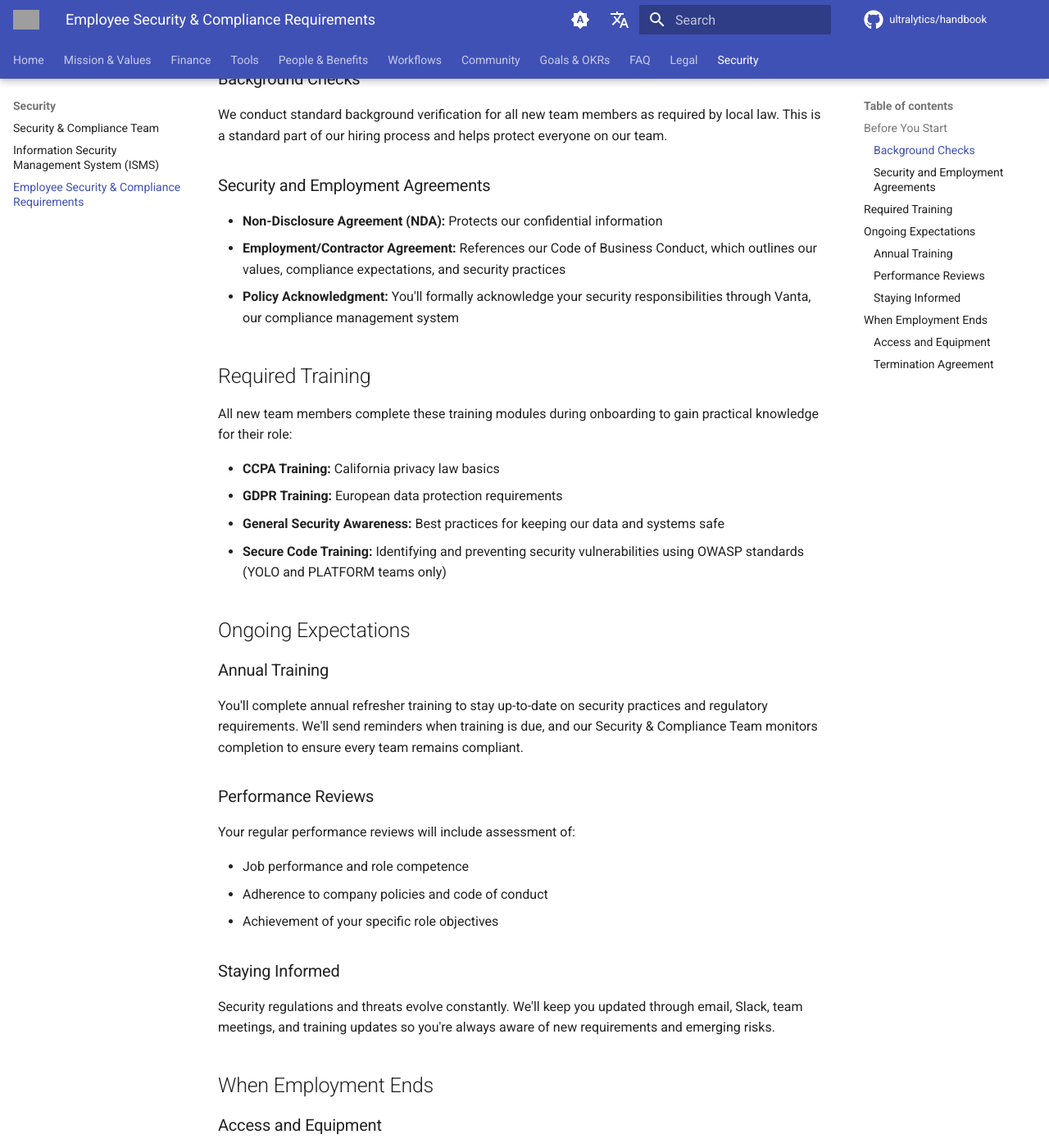
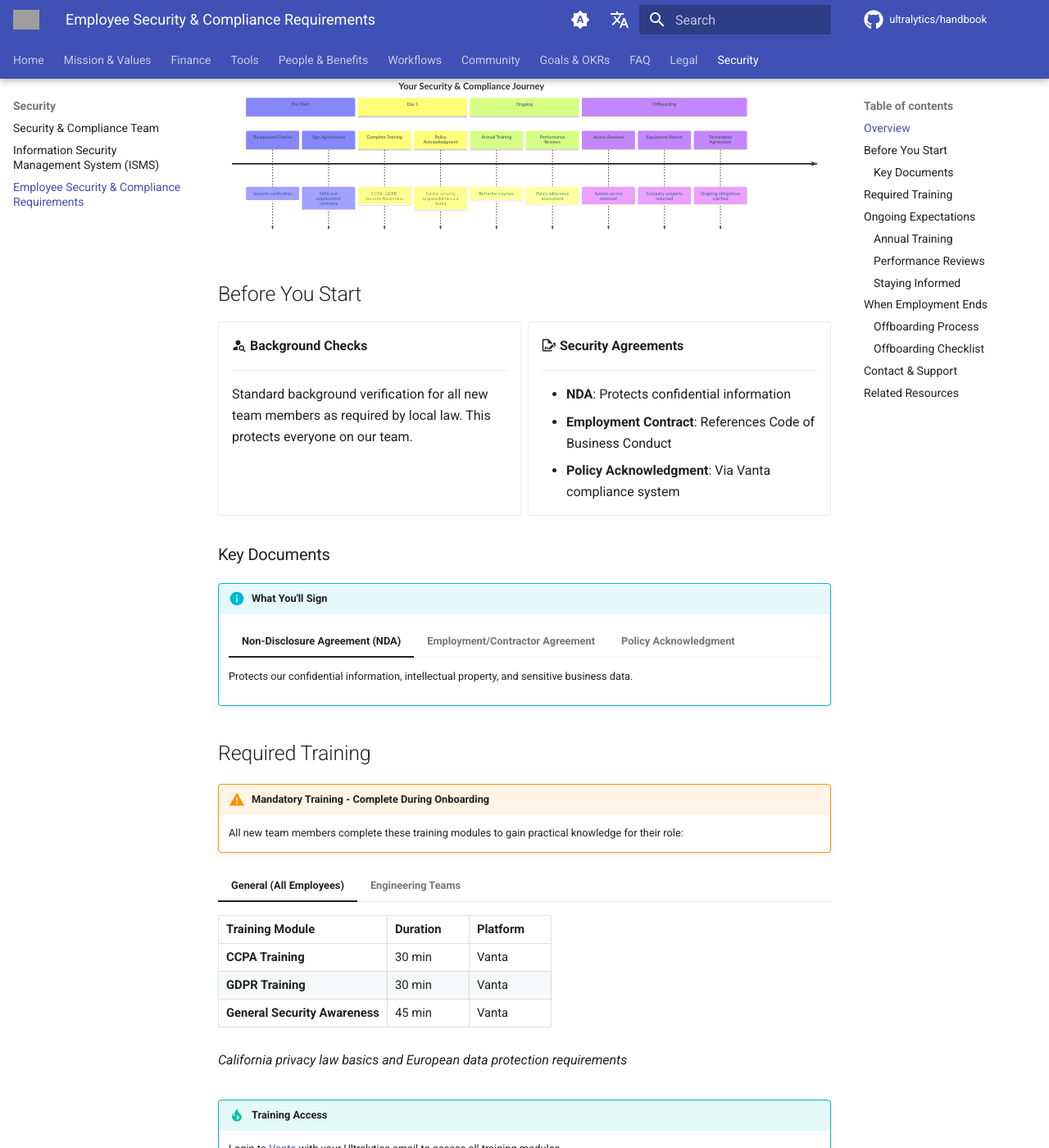
Before and after one commit to ultralytics/handbook, an MkDocs documentation site: the page built from docs/en/security/employee-security-compliance-requirements.md, in a window 1280 px wide and 1400 px high, scrolled down 398 px. Shown: the whole window at 82% size. Built offline with MkDocs 1.6.1 and Material for MkDocs 9.7.7, drawn with Linux system fonts in a browser that asks for light colours; comment, search, counter and statistics services are not loaded; some of the changed text lies outside the part shown; grey boxes are pictures that could not be loaded.

````diff
--- a/docs/en/security/employee-security-compliance-requirements.md
+++ b/docs/en/security/employee-security-compliance-requirements.md
@@ -2,53 +2,218 @@
 
 Welcome to Ultralytics! This guide explains what you can expect regarding security and compliance requirements during your journey with us.
 
+## Overview
+
+```mermaid
+timeline
+    title Your Security & Compliance Journey
+    section Pre-Start
+        Background Checks : Security verification
+        Sign Agreements : NDA and employment contracts
+    section Day 1
+        Complete Training : CCPA, GDPR, Security Awareness
+        Policy Acknowledgment : Formal security responsibilities via Vanta
+    section Ongoing
+        Annual Training : Refresher courses
+        Performance Reviews : Policy adherence assessment
+    section Offboarding
+        Access Revoked : System access removed
+        Equipment Return : Company property returned
+        Termination Agreement : Ongoing obligations clarified
+```
+
 ## Before You Start
 
-### Background Checks
+<div class="grid cards" markdown>
 
-We conduct standard background verification for all new team members as required by local law. This is a standard part of our hiring process and helps protect everyone on our team.
+-   :material-account-search: **Background Checks**
 
-### Security and Employment Agreements
+    ---
 
-- **Non-Disclosure Agreement (NDA):** Protects our confidential information
-- **Employment/Contractor Agreement:** References our Code of Business Conduct, which outlines our values, compliance expectations, and security practices
-- **Policy Acknowledgment:** You'll formally acknowledge your security responsibilities through Vanta, our compliance management system
+    Standard background verification for all new team members as required by local law. This protects everyone on our team.
+
+-   :material-file-sign: **Security Agreements**
+
+    ---
+
+    - **NDA**: Protects confidential information
+    - **Employment Contract**: References Code of Business Conduct
+    - **Policy Acknowledgment**: Via Vanta compliance system
+
+</div>
+
+### Key Documents
+
+!!! info "What You'll Sign"
+
+    === "Non-Disclosure Agreement (NDA)"
+
+        Protects our confidential information, intellectual property, and sensitive business data.
+
+    === "Employment/Contractor Agreement"
+
+        References our [Code of Business Conduct](../legal/code-of-business-conduct-and-ethics.md), outlining values, compliance expectations, and security practices.
+
+    === "Policy Acknowledgment"
+
+        Formal acknowledgment of security responsibilities through [Vanta](https://app.vanta.com/), our compliance management system.
 
 ## Required Training
 
-All new team members complete these training modules during onboarding to gain practical knowledge for their role:
+!!! warning "Mandatory Training - Complete During Onboarding"
 
-- **CCPA Training:** California privacy law basics
-- **GDPR Training:** European data protection requirements
-- **General Security Awareness:** Best practices for keeping our data and systems safe
-- **Secure Code Training:** Identifying and preventing security vulnerabilities using OWASP standards (YOLO and PLATFORM teams only)
+    All new team members complete these training modules to gain practical knowledge for their role:
+
+=== "General (All Employees)"
+
+    | Training Module | Duration | Platform |
+    |----------------|----------|----------|
+    | **CCPA Training** | 30 min | Vanta |
+    | **GDPR Training** | 30 min | Vanta |
+    | **General Security Awareness** | 45 min | Vanta |
+
+    *California privacy law basics and European data protection requirements*
+
+=== "Engineering Teams"
+
+    | Training Module | Duration | Platform |
+    |----------------|----------|----------|
+    | **Secure Code Training** | 60 min | Vanta |
+
+    *YOLO and Platform teams only: Identifying and preventing security vulnerabilities using OWASP standards*
+
+!!! tip "Training Access"
+
+    Login to [Vanta](https://app.vanta.com/c/ultralytics/employee/onboarding) with your Ultralytics email to access all training modules.
 
 ## Ongoing Expectations
 
 ### Annual Training
 
-You'll complete annual refresher training to stay up-to-date on security practices and regulatory requirements. We'll send reminders when training is due, and our Security & Compliance Team monitors completion to ensure every team remains compliant.
+<div class="grid cards" markdown>
+
+-   :material-calendar-refresh: **Annual Refreshers**
+
+    ---
+
+    Complete annual refresher training to stay current on security practices and regulatory requirements.
+
+-   :material-bell-ring: **Reminders**
+
+    ---
+
+    Automatic reminders sent when training is due via email and Slack.
+
+-   :material-chart-line: **Compliance Tracking**
+
+    ---
+
+    Security & Compliance Team monitors completion to ensure every team remains compliant.
+
+</div>
 
 ### Performance Reviews
 
-Your regular performance reviews will include assessment of:
+!!! info "What's Assessed"
 
-- Job performance and role competence
-- Adherence to company policies and code of conduct
-- Achievement of your specific role objectives
+    Your regular performance reviews include:
+
+    - [x] Job performance and role competence
+    - [x] Adherence to company policies and code of conduct
+    - [x] Achievement of specific role objectives
+    - [x] Security awareness and compliance
 
 ### Staying Informed
 
-Security regulations and threats evolve constantly. We'll keep you updated through email, Slack, team meetings, and training updates so you're always aware of new requirements and emerging risks.
+```mermaid
+graph LR
+    A[Security Updates] --> B[Email Notifications]
+    A --> C[Slack Announcements]
+    A --> D[Team Meetings]
+    A --> E[Training Updates]
+
+    style A fill:#e1f5ff
+```
+
+Security regulations and threats evolve constantly. We'll keep you updated through multiple channels so you're always aware of new requirements and emerging risks.
+
+!!! success "Stay Alert"
+
+    Follow our `#security` and `#compliance` Slack channels for real-time updates.
 
 ## When Employment Ends
 
-### Access and Equipment
+### Offboarding Process
 
-- All system access will be revoked on your agreed termination date
-- Return all company equipment promptly after your last day
-- Ultralytics will coordinate pickup or shipping logistics with you
+!!! warning "Timeline & Responsibilities"
 
-### Termination Agreement
+    === "Access Revocation"
 
-You'll be asked to sign a termination agreement that clarifies any ongoing obligations, such as confidentiality requirements that continue beyond your employment. This agreement helps ensure a clear understanding of expectations for both parties after your departure.
+        - All system access revoked on agreed termination date
+        - Immediate removal from all platforms and tools
+        - No exceptions for personal data access
+
+    === "Equipment Return"
+
+        - Return all company equipment promptly after last day
+        - Includes: laptops, monitors, phones, security keys
+        - Ultralytics coordinates pickup or shipping logistics
+        - Clean personal data before return
+
+    === "Termination Agreement"
+
+        - Sign agreement clarifying ongoing obligations
+        - Confidentiality requirements continue post-employment
+        - Non-compete and non-solicitation terms (if applicable)
+        - Clear understanding of expectations after departure
+
+### Offboarding Checklist
+
+| Task | When | Owner |
+|------|------|-------|
+| Sign termination agreement | Last day | You |
+| Return equipment | Within 3 days | You |
+| System access revoked | Last day | IT |
+| Final expense submission | Within 7 days | You |
+| Exit interview | Last week | HR |
+
+## Contact & Support
+
+!!! question "Need Help?"
+
+    <div class="grid cards" markdown>
+
+    -   :material-security: **Security Issues**
+
+        ---
+
+        [security@ultralytics.com](mailto:security@ultralytics.com)
+
+    -   :material-lifebuoy: **IT Support**
+
+        ---
+
+        [helpdesk@ultralytics.com](mailto:helpdesk@ultralytics.com)
+        `#it-support` on Slack
+
+    -   :material-scale-balance: **Legal/Compliance**
+
+        ---
+
+        [legal@ultralytics.com](mailto:legal@ultralytics.com)
+        `#compliance` on Slack
+
+    -   :material-account-group: **HR Questions**
+
+        ---
+
+        Contact your manager or HR team
+
+    </div>
+
+## Related Resources
+
+- [Security & Compliance Team](team.md) - Overview of our security team
+- [Information Security Management System (ISMS)](isms.md) - Our security framework
+- [Code of Business Conduct and Ethics](../legal/code-of-business-conduct-and-ethics.md) - Company standards
+- [Social Media Policy](../contributions/social-media-policy.md) - Professional conduct guidelines
````
